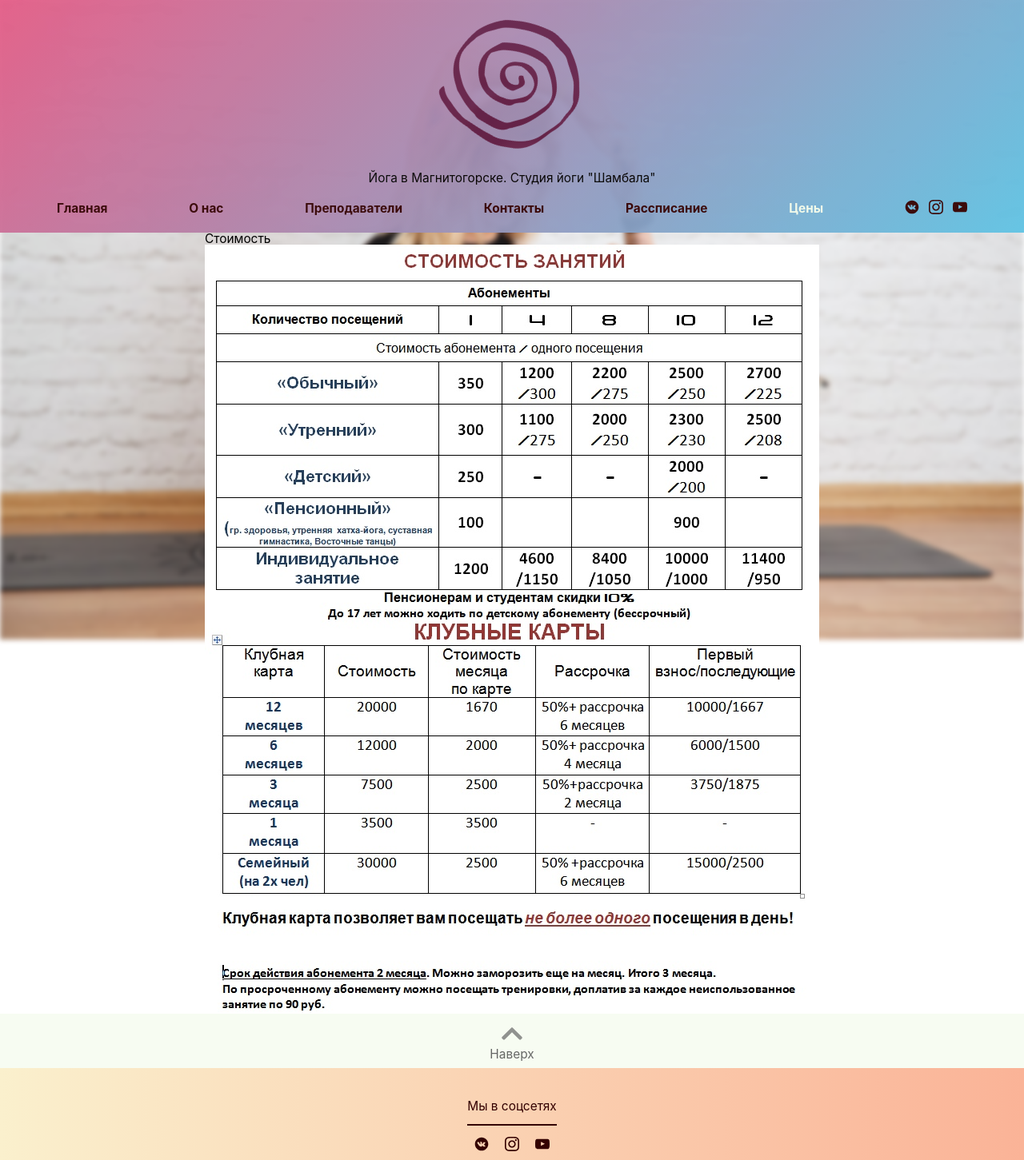
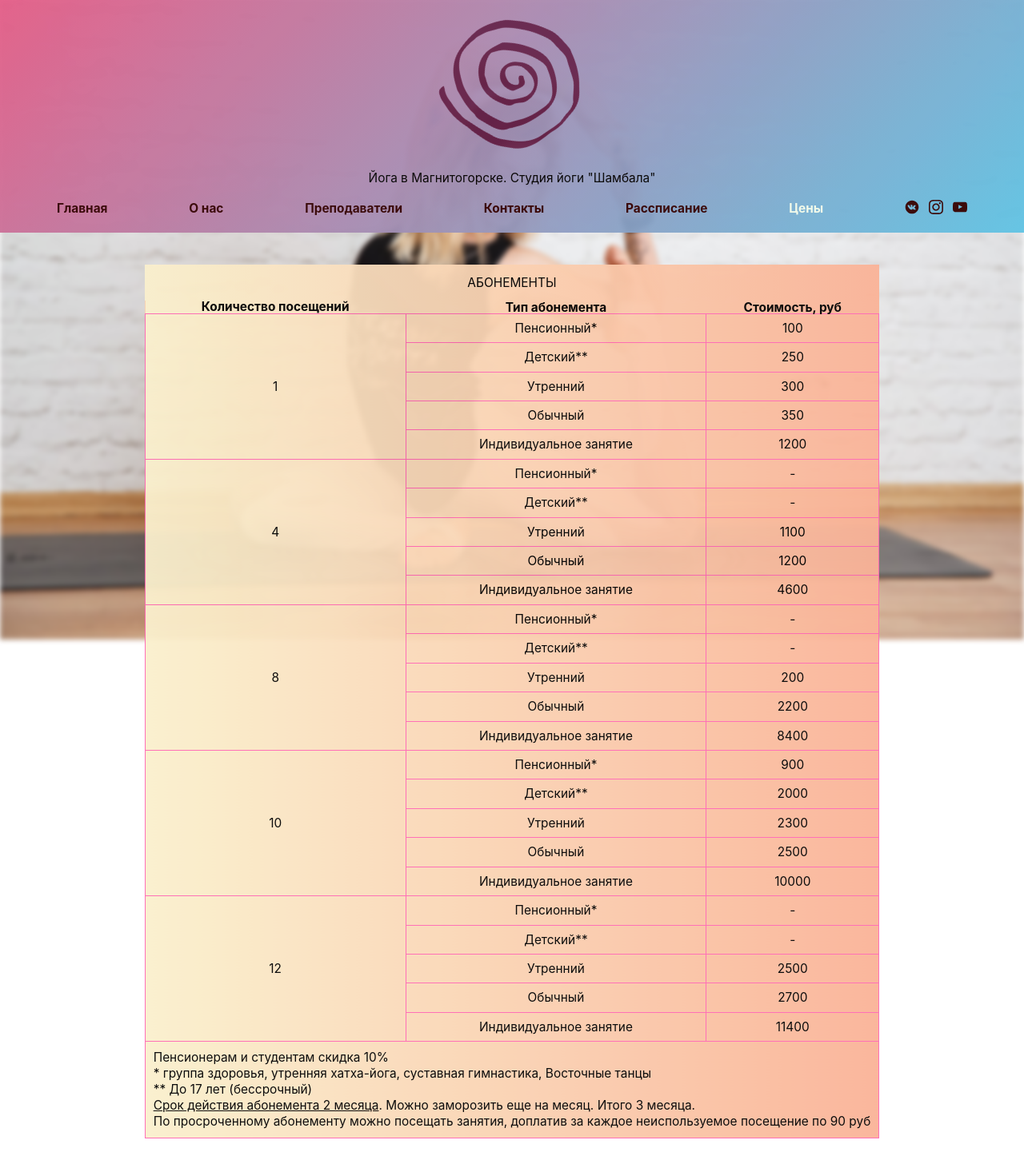
Before and after one commit to GreyTob/Shambala, a React (Create React App) app: page /cost in a window 1280 px wide. Shown: the top 1451 px of the page at 80% size. Built offline with nearby package versions, Linux system fonts and the light colour scheme.

Commit message:
add Aboniments

```diff
--- a/src/pages/Cost/Cost.js
+++ b/src/pages/Cost/Cost.js
@@ -2,16 +2,185 @@ import React, { Component } from 'react'
 import classes from './Cost.module.scss'
 import container from '../../index.module.scss'
 
-import price from '../../assets/price.jpg'
+// import price from '../../assets/price.jpg'
 
 class Cost extends Component {
+  state = {
+    yang: 'Детский**',
+    old: 'Пенсионный*',
+    morning: 'Утренний',
+    usually: 'Обычный',
+    individual: 'Индивидуальное занятие',
+  }
   render() {
     return (
       <section className={classes.Cost}>
         <div className={container.container}>
-          <div className={classes.content}></div>
-          <h2>Стоимость</h2>
-          <img src={price} alt="стоимость" />
+          <div className={classes.content}>
+            <table>
+              <caption>Абонементы</caption>
+              <thead>
+                <tr className={classes.noHover}>
+                  <th>Количество посещений</th>
+                  <th>Тип абонемента</th>
+                  <th>Стоимость, руб</th>
+                </tr>
+              </thead>
+              {/* тело */}
+              <tbody>
+                <tr>
+                  <td rowspan="6">1</td>
+                  <td className={classes.none}></td>
+                  <td className={classes.none}></td>
+                </tr>
+                <tr>
+                  <td>{this.state.old}</td>
+                  <td>100</td>
+                </tr>
+                <tr>
+                  <td>{this.state.yang}</td>
+                  <td>250</td>
+                </tr>
+                <tr>
+                  <td>{this.state.morning}</td>
+                  <td>300</td>
+                </tr>
+                <tr>
+                  <td>{this.state.usually}</td>
+                  <td>350</td>
+                </tr>
+                <tr>
+                  <td>{this.state.individual}</td>
+                  <td>1200</td>
+                </tr>
+                {/* 4 посещения */}
+                <tr className={classes.even}>
+                  <td rowspan="6">4</td>
+                  <td className={classes.none}></td>
+                  <td className={classes.none}></td>
+                </tr>
+                <tr className={classes.even}>
+                  <td>{this.state.old}</td>
+                  <td>-</td>
+                </tr>
+                <tr className={classes.even}>
+                  <td>{this.state.yang}</td>
+                  <td>-</td>
+                </tr>
+                <tr className={classes.even}>
+                  <td>{this.state.morning}</td>
+                  <td>1100</td>
+                </tr>
+                <tr className={classes.even}>
+                  <td>{this.state.usually}</td>
+                  <td>1200</td>
+                </tr>
+                <tr className={classes.even}>
+                  <td>{this.state.individual}</td>
+                  <td>4600</td>
+                </tr>
+                {/* 8 занятий */}
+                <tr>
+                  <td rowspan="6">8</td>
+                  <td className={classes.none}></td>
+                  <td className={classes.none}></td>
+                </tr>
+                <tr>
+                  <td>{this.state.old}</td>
+                  <td>-</td>
+                </tr>
+                <tr>
+                  <td>{this.state.yang}</td>
+                  <td>-</td>
+                </tr>
+                <tr>
+                  <td>{this.state.morning}</td>
+                  <td>200</td>
+                </tr>
+                <tr>
+                  <td>{this.state.usually}</td>
+                  <td>2200</td>
+                </tr>
+                <tr>
+                  <td>{this.state.individual}</td>
+                  <td>8400</td>
+                </tr>
+                {/* 10 занятий */}
+                <tr className={classes.even}>
+                  <td rowspan="6">10</td>
+                  <td className={classes.none}></td>
+                  <td className={classes.none}></td>
+                </tr>
+                <tr className={classes.even}>
+                  <td>{this.state.old}</td>
+                  <td>900</td>
+                </tr>
+                <tr className={classes.even}>
+                  <td>{this.state.yang}</td>
+                  <td>2000</td>
+                </tr>
+                <tr className={classes.even}>
+                  <td>{this.state.morning}</td>
+                  <td>2300</td>
+                </tr>
+                <tr className={classes.even}>
+                  <td>{this.state.usually}</td>
+                  <td>2500</td>
+                </tr>
+                <tr className={classes.even}>
+                  <td>{this.state.individual}</td>
+                  <td>10000</td>
+                </tr>
+                {/* 12 занятий */}
+                <tr>
+                  <td rowspan="6">12</td>
+                  <td className={classes.none}></td>
+                  <td className={classes.none}></td>
+                </tr>
+                <tr>
+                  <td>{this.state.old}</td>
+                  <td>-</td>
+                </tr>
+                <tr>
+                  <td>{this.state.yang}</td>
+                  <td>-</td>
+                </tr>
+                <tr>
+                  <td>{this.state.morning}</td>
+                  <td>2500</td>
+                </tr>
+                <tr>
+                  <td>{this.state.usually}</td>
+                  <td>2700</td>
+                </tr>
+                <tr>
+                  <td>{this.state.individual}</td>
+                  <td>11400</td>
+                </tr>
+              </tbody>
+              {/* подвал */}
+              <tfoot className={classes.tfoot}>
+                <tr className={classes.noHover}>
+                  <td colspan="3">
+                    Пенсионерам и студентам скидка 10%
+                    <br />
+                    * группа здоровья, утренняя хатха-йога, суставная
+                    гимнастика, Восточные танцы
+                    <br />
+                    ** До 17 лет (бессрочный)
+                    <br />
+                    <span className={classes.underline}>
+                      Срок действия абонемента 2 месяца
+                    </span>
+                    . Можно заморозить еще на месяц. Итого 3 месяца.
+                    <br />
+                    По просроченному абонементу можно посещать занятия, доплатив
+                    за каждое неиспользуемое посещение по 90 руб
+                  </td>
+                </tr>
+              </tfoot>
+            </table>
+          </div>
         </div>
       </section>
     )
--- a/src/pages/Cost/Cost.module.scss
+++ b/src/pages/Cost/Cost.module.scss
@@ -1,7 +1,52 @@
 .Cost {
-  margin: 0 auto;
+  margin: 40px auto;
   .content {
+    // width: 100%;
     // display: grid;
     // place-items: center;
   }
 }
+
+table {
+  opacity: 0.95;
+
+  background: linear-gradient(90deg, #faf0cd, #fab397);
+  border-collapse: collapse;
+  text-align: center;
+  vertical-align: middle;
+  transition: all 1s ease-in;
+
+  caption {
+    background: linear-gradient(90deg, #faf0cd, #fab397);
+    text-transform: uppercase;
+    padding: 15px;
+  }
+
+  td {
+    border: 1px solid hotpink;
+    padding: 10px;
+  }
+
+  .none {
+    display: none;
+  }
+
+  .tfoot {
+    line-height: 20px;
+    text-align: left;
+  }
+
+  .underline {
+    text-decoration: underline;
+  }
+
+  tr:hover {
+    background: linear-gradient(135deg, #e55d87 0%, #5fc3e4 100%);
+    opacity: 0.9;
+  }
+
+  .noHover:hover {
+    background: linear-gradient(90deg, #faf0cd, #fab397);
+    opacity: 0.95;
+  }
+}
--- a/src/pages/TimeTable/TimeTable.js
+++ b/src/pages/TimeTable/TimeTable.js
@@ -1,15 +1,12 @@
 import React, { Component } from 'react'
 import classes from './TimeTable.module.scss'
 
-import pic from '../../assets/time_table.jpg'
+// import pic from '../../assets/time_table.jpg'
 
 class TimeTable extends Component {
+  state = {}
   render() {
-    return (
-      <section className={classes.TimeTable}>
-        <img src={pic} alt="рассписание" />
-      </section>
-    )
+    return <section className={classes.TimeTable}>text</section>
   }
 }
 
```
Also changed, not shown: src/assets/time-table.jpg (added), src/assets/time_table.jpg (deleted).
